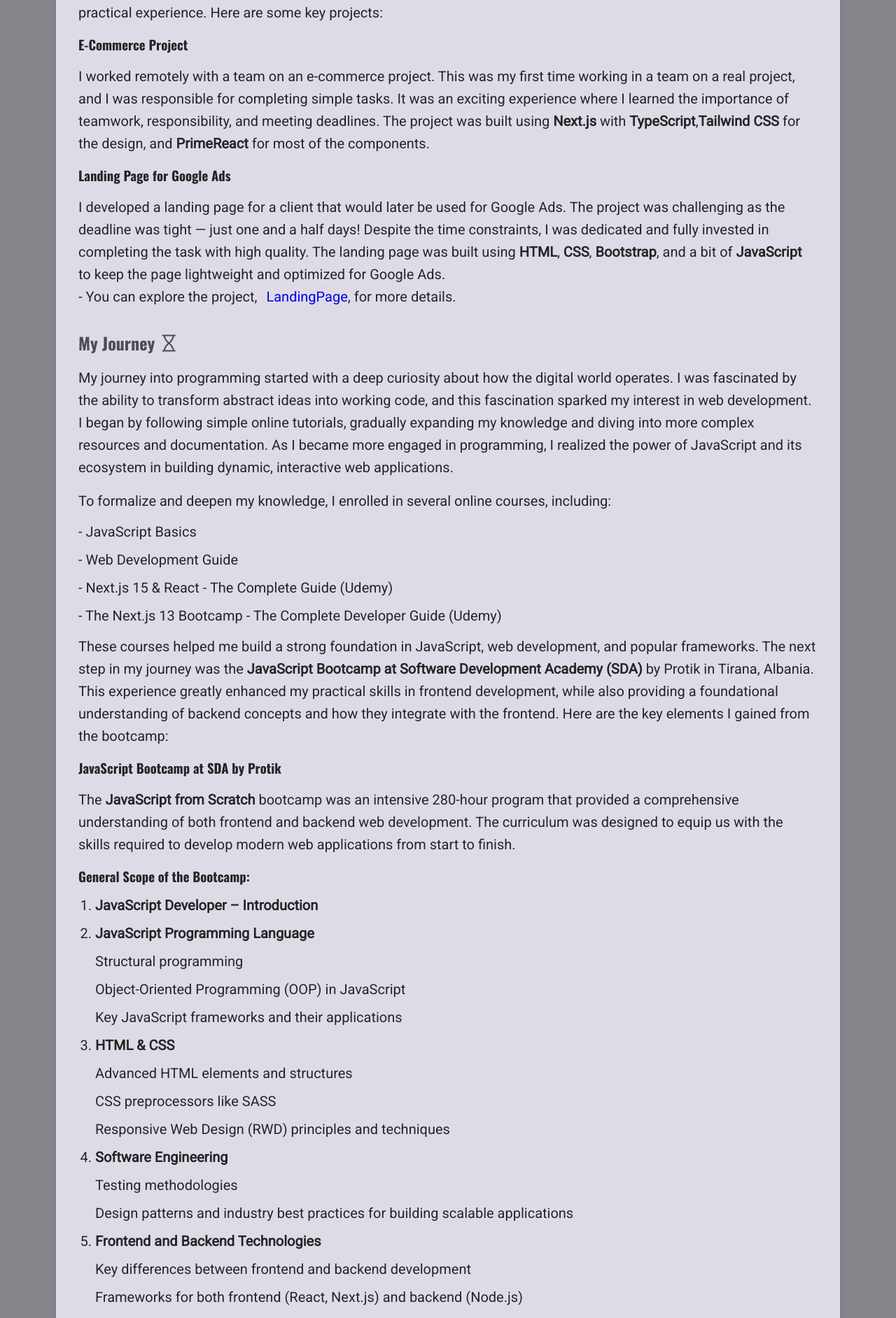
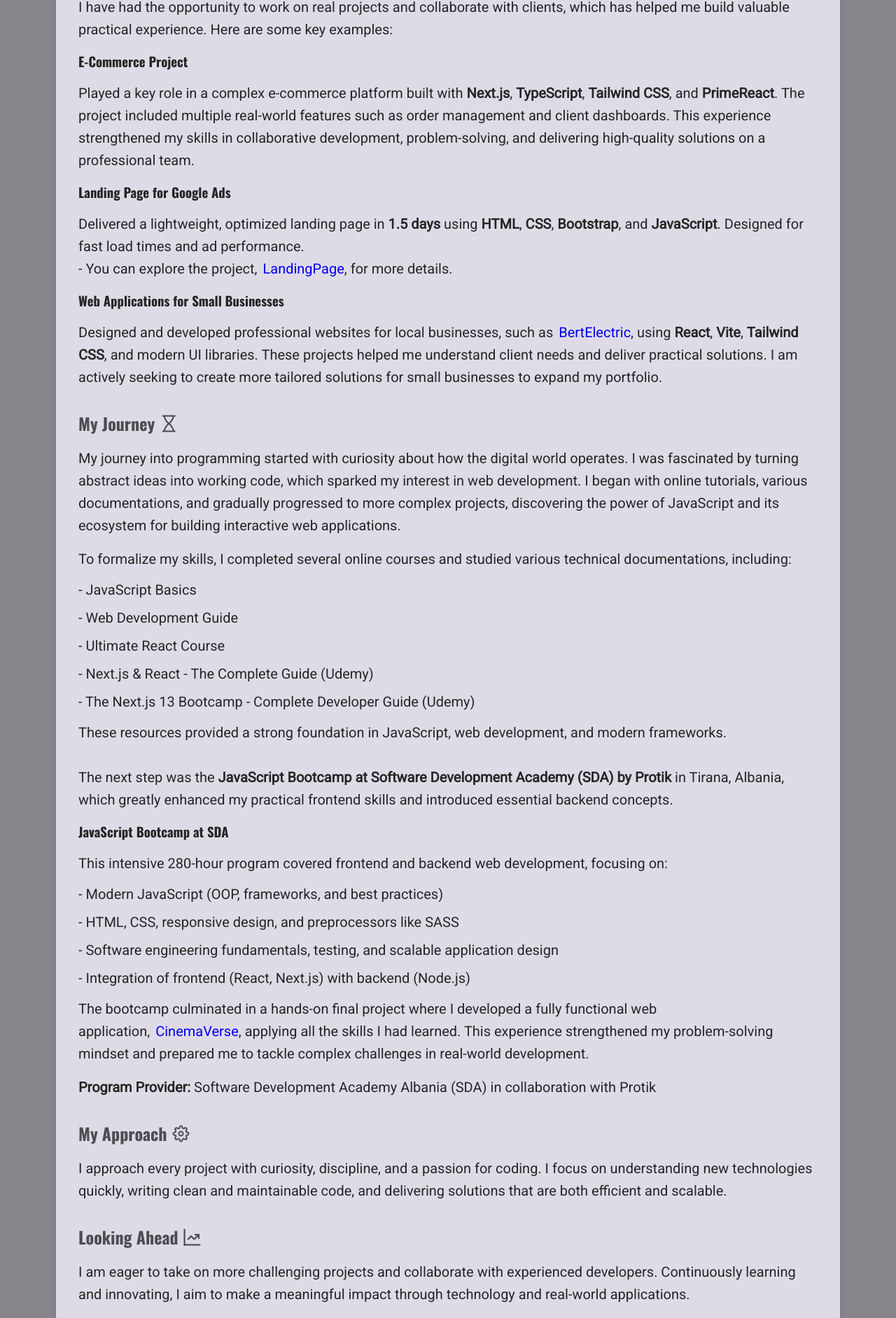
Before and after one commit to Amarildo05/Personal-Portfolio-Website, a React (Vite) app: page /about in a window 1280 px wide. Shown: the part 892-2776 px from the top of the page at 70% size. Built offline with nearby package versions, Linux system fonts and the light colour scheme.

Commit message:
some improvements

```diff
--- a/src/componenets/about/Approach.jsx
+++ b/src/componenets/about/Approach.jsx
@@ -6,12 +6,10 @@
         <i className="pi pi-cog" style={{ marginLeft: "0.5rem" }}></i>
       </h2>
       <p>
-        I approach every project with patience, discipline, and a passion for
-        coding. Curiosity is what drives me to dive deep into new technologies,
-        and my ability to understand the logic of a technology quickly helps me
-        stay ahead in this fast-paced field. I believe in writing clean,
-        maintainable code and delivering solutions that not only work but are
-        also scalable and efficient.
+        I approach every project with curiosity, discipline, and a passion for
+        coding. I focus on understanding new technologies quickly, writing clean
+        and maintainable code, and delivering solutions that are both efficient
+        and scalable.
       </p>
 
       <h2>
@@ -19,10 +17,9 @@
         <i className="pi pi-chart-line" style={{ marginLeft: "0.5rem" }}></i>
       </h2>
       <p>
-        As I continue to grow in my career, I am excited to take on more
-        challenging projects and learn from experienced developers. I am always
-        looking for opportunities to collaborate, innovate, and make an impact
-        with technology.
+        I am eager to take on more challenging projects and collaborate with
+        experienced developers. Continuously learning and innovating, I aim to
+        make a meaningful impact through technology and real-world applications.
       </p>
     </div>
   );
--- a/src/componenets/about/Experience.jsx
+++ b/src/componenets/about/Experience.jsx
@@ -3,7 +3,6 @@
 export default function Experience() {
   return (
     <div>
-      {" "}
       <h2>
         My Experience
         <i className="pi pi-briefcase" style={{ marginLeft: "0.5rem" }}></i>
@@ -11,29 +10,39 @@
       <p>
         I have had the opportunity to work on real projects and collaborate with
         clients, which has helped me build valuable practical experience. Here
-        are some key projects:
+        are some key examples:
       </p>
+
       <h3>E-Commerce Project</h3>
       <p>
-        I worked remotely with a team on an e-commerce project. This was my
-        first time working in a team on a real project, and I was responsible
-        for completing simple tasks. It was an exciting experience where I
-        learned the importance of teamwork, responsibility, and meeting
-        deadlines. The project was built using <strong>Next.js</strong> with{" "}
-        <strong> TypeScript</strong>,<strong>Tailwind CSS</strong> for the
-        design, and <strong>PrimeReact</strong> for most of the components.
+        Played a key role in a complex e-commerce platform built with{" "}
+        <strong>Next.js</strong>, <strong>TypeScript</strong>,{" "}
+        <strong>Tailwind CSS</strong>, and <strong>PrimeReact</strong>. The
+        project included multiple real-world features such as order management
+        and client dashboards. This experience strengthened my skills in
+        collaborative development, problem-solving, and delivering high-quality
+        solutions on a professional team.
       </p>
+
       <h3>Landing Page for Google Ads</h3>
       <p>
-        I developed a landing page for a client that would later be used for
-        Google Ads. The project was challenging as the deadline was tight — just
-        one and a half days! Despite the time constraints, I was dedicated and
-        fully invested in completing the task with high quality. The landing
-        page was built using <strong>HTML</strong>, <strong>CSS</strong>,{" "}
-        <strong>Bootstrap</strong>, and a bit of <strong>JavaScript</strong> to
-        keep the page lightweight and optimized for Google Ads. <br />- You can
-        explore the project, <Link to="/single-project/2">LandingPage</Link>,
-        for more details.
+        Delivered a lightweight, optimized landing page in{" "}
+        <strong>1.5 days</strong> using <strong>HTML</strong>,{" "}
+        <strong>CSS</strong>, <strong>Bootstrap</strong>, and{" "}
+        <strong>JavaScript</strong>. Designed for fast load times and ad
+        performance. <br />- You can explore the project,
+        <Link to="/single-project/2">LandingPage</Link>, for more details.
+      </p>
+
+      <h3>Web Applications for Small Businesses</h3>
+      <p>
+        Designed and developed professional websites for local businesses, such
+        as<Link to="/single-project/3">BertElectric</Link>, using{" "}
+        <strong>React</strong>, <strong>Vite</strong>,{" "}
+        <strong>Tailwind CSS</strong>, and modern UI libraries. These projects
+        helped me understand client needs and deliver practical solutions. I am
+        actively seeking to create more tailored solutions for small businesses
+        to expand my portfolio.
       </p>
     </div>
   );
--- a/src/componenets/about/HeroAbout.jsx
+++ b/src/componenets/about/HeroAbout.jsx
@@ -2,16 +2,15 @@
   return (
     <div>
       <p>
-        Hi, I&apos;m <strong>Amarildo Kola</strong>, a passionate
-        JavaScript Developer. I focus on building interactive web applications
-        using <strong>JavaScript</strong>, <strong>TypeScript</strong>,{" "}
-        <strong>React</strong>, and <strong>Next.js</strong>.
+        Hi, I&apos;m <strong>Amarildo Kola</strong>, a passionate JavaScript
+        Developer specializing in <strong>JavaScript</strong>,{" "}
+        <strong>TypeScript</strong>, <strong>React</strong>, and{" "}
+        <strong>Next.js</strong>.<br /> I build interactive, scalable, and
+        user-friendly web applications.
       </p>
       <p>
-        I&apos;m deeply committed to continuous learning and growth in the field
-        of programming. Whether it&apos;s diving into the latest tech
-        documentation or building projects from scratch, I love the process of
-        problem-solving and creating efficient, user-friendly solutions.
+        Passionate about problem-solving and continuous learning, I enjoy
+        turning complex challenges into clean, efficient solutions.
       </p>
     </div>
   );
--- a/src/componenets/about/Journey.jsx
+++ b/src/componenets/about/Journey.jsx
@@ -8,107 +8,67 @@
         <i className="pi pi-hourglass" style={{ marginLeft: "0.5rem" }}></i>
       </h2>
       <p>
-        My journey into programming started with a deep curiosity about how the
-        digital world operates. I was fascinated by the ability to transform
-        abstract ideas into working code, and this fascination sparked my
-        interest in web development. I began by following simple online
-        tutorials, gradually expanding my knowledge and diving into more complex
-        resources and documentation. As I became more engaged in programming, I
-        realized the power of JavaScript and its ecosystem in building dynamic,
-        interactive web applications.
+        My journey into programming started with curiosity about how the digital
+        world operates. I was fascinated by turning abstract ideas into working
+        code, which sparked my interest in web development. I began with online
+        tutorials, various documentations, and gradually progressed to more
+        complex projects, discovering the power of JavaScript and its ecosystem
+        for building interactive web applications.
       </p>
+
       <p>
-        To formalize and deepen my knowledge, I enrolled in several online
-        courses, including:
+        To formalize my skills, I completed several online courses and studied
+        various technical documentations, including:
       </p>
       <ul>
         <li>- JavaScript Basics</li>
         <li>- Web Development Guide</li>
-        <li>- Next.js 15 & React - The Complete Guide (Udemy)</li>
+        <li>- Ultimate React Course</li>
+        <li>- Next.js & React - The Complete Guide (Udemy)</li>
+        <li>- The Next.js 13 Bootcamp - Complete Developer Guide (Udemy)</li>
+      </ul>
+
+      <p>
+        These resources provided a strong foundation in JavaScript, web
+        development, and modern frameworks. <br />
+        <br />
+        The next step was the{" "}
+        <strong>
+          JavaScript Bootcamp at Software Development Academy (SDA) by Protik
+        </strong>{" "}
+        in Tirana, Albania, which greatly enhanced my practical frontend skills
+        and introduced essential backend concepts.
+      </p>
+
+      <h3>JavaScript Bootcamp at SDA</h3>
+      <p>
+        This intensive 280-hour program covered frontend and backend web
+        development, focusing on:
+      </p>
+      <ul>
+        <li>- Modern JavaScript (OOP, frameworks, and best practices)</li>
+        <li>- HTML, CSS, responsive design, and preprocessors like SASS</li>
         <li>
-          - The Next.js 13 Bootcamp - The Complete Developer Guide (Udemy)
+          - Software engineering fundamentals, testing, and scalable application
+          design
+        </li>
+        <li>
+          - Integration of frontend (React, Next.js) with backend (Node.js)
         </li>
       </ul>
+
       <p>
-        These courses helped me build a strong foundation in JavaScript, web
-        development, and popular frameworks. The next step in my journey was the{" "}
-        <strong>
-          JavaScript Bootcamp at Software Development Academy (SDA)
-        </strong>{" "}
-        by Protik in Tirana, Albania. This experience greatly enhanced my
-        practical skills in frontend development, while also providing a
-        foundational understanding of backend concepts and how they integrate
-        with the frontend. Here are the key elements I gained from the bootcamp:
+        The bootcamp culminated in a hands-on final project where I developed a
+        fully functional web application,
+        <Link to="/single-project/1">CinemaVerse</Link>, applying all the skills
+        I had learned. This experience strengthened my problem-solving mindset
+        and prepared me to tackle complex challenges in real-world development.
       </p>
 
-      <h3>JavaScript Bootcamp at SDA by Protik</h3>
-      <p>
-        The <strong>JavaScript from Scratch</strong> bootcamp was an intensive
-        280-hour program that provided a comprehensive understanding of both
-        frontend and backend web development. The curriculum was designed to
-        equip us with the skills required to develop modern web applications
-        from start to finish.
-      </p>
-      <h3>General Scope of the Bootcamp:</h3>
-      <ol>
-        <li>
-          <strong>JavaScript Developer – Introduction</strong>
-        </li>
-        <li>
-          <strong>JavaScript Programming Language</strong>
-          <ul>
-            <li>Structural programming</li>
-            <li>Object-Oriented Programming (OOP) in JavaScript</li>
-            <li>Key JavaScript frameworks and their applications</li>
-          </ul>
-        </li>
-        <li>
-          <strong>HTML & CSS</strong>
-          <ul>
-            <li>Advanced HTML elements and structures</li>
-            <li>CSS preprocessors like SASS</li>
-            <li>Responsive Web Design (RWD) principles and techniques</li>
-          </ul>
-        </li>
-        <li>
-          <strong>Software Engineering</strong>
-          <ul>
-            <li>Testing methodologies</li>
-            <li>
-              Design patterns and industry best practices for building scalable
-              applications
-            </li>
-          </ul>
-        </li>
-        <li>
-          <strong>Frontend and Backend Technologies</strong>
-          <ul>
-            <li>Key differences between frontend and backend development</li>
-            <li>
-              Frameworks for both frontend (React, Next.js) and backend
-              (Node.js)
-            </li>
-            <li>CMS integration and development tools</li>
-          </ul>
-        </li>
-        <li>
-          <strong>Final Project</strong> <br />- The bootcamp culminated in a
-          hands-on final project where I applied all the skills I had learned to
-          develop a fully functional web application, showcasing my ability to
-          solve complex problems. <br />- You can explore the project,{" "}
-          <Link to="/single-project/1">CinemaVerse</Link>, for more details.
-        </li>
-      </ol>
       <p>
         <strong>Program Provider:</strong> Software Development Academy Albania
         (SDA) in collaboration with Protik
       </p>
-      <p>
-        This bootcamp equipped me with not only the technical skills but also a
-        problem-solving mindset. It was an invaluable experience that shaped me
-        into a well-rounded developer, prepared to tackle complex challenges in
-        the tech industry.
-      </p>
     </div>
   );
 }
```
Also changed, not shown: src/componenets/about/Technologies.jsx (+12 -6 lines).
